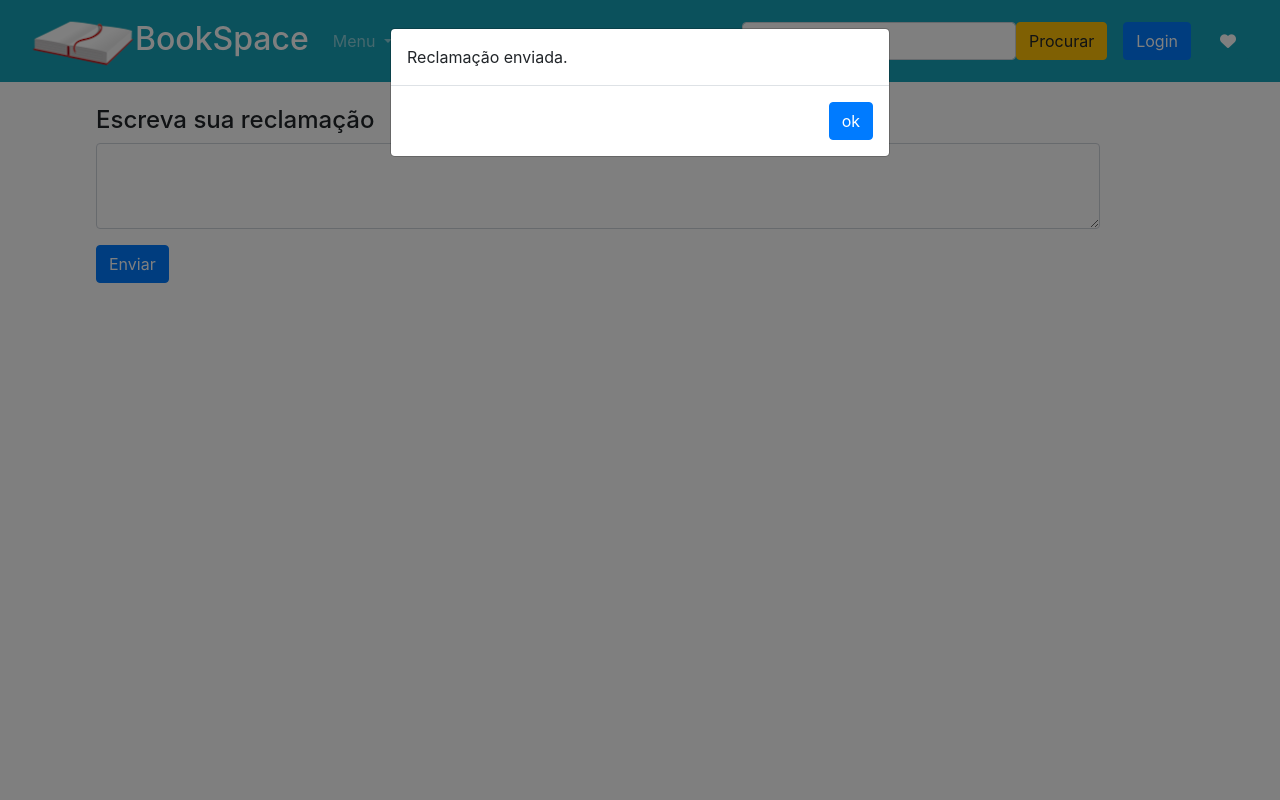
After one commit to dudaraujo/BookSpace, a PHP site: page /reclamacao.php in a window 1280 px wide, after a click on "Enviar". The commit adds this page. Run offline with PHP 8.4, Linux system fonts and the light colour scheme; some libraries are stand-ins or nearby versions.

Commit message:
alteração final

```diff
--- a/BookSite/Detalhes_livros.php
+++ b/BookSite/Detalhes_livros.php
@@ -153,6 +153,10 @@ $avaliacoes = $pesquisa->avaliacoes($livro);
 
                 <button type='button' class="btn btn-primary mr-5" data-toggle="modal" data-target="#exampleModalCenter">
                 Avaliar</button>
+
+                <a href="./reclamacao.php"class="btn btn-primary mr-5">
+                Reclamação
+                </a>
 
                 </div>
 
--- a/BookSite/banco/novoLivro.php
+++ b/BookSite/banco/novoLivro.php
@@ -1,5 +1,5 @@
 <?php
-require_once "./classes/Livro.php";
+require_once "../classes/Livro.php";
 
 //pegando dados do form
 $nome = $_POST["nome"];
--- a/BookSite/classes/Pesquisa.php
+++ b/BookSite/classes/Pesquisa.php
@@ -8,7 +8,7 @@ function pesquisar($b){
         $res = array();
 
         if (!empty($b)){
-        $cmd = $this->banco->query("select * from busca where nome_livro like '$t'
+        $cmd = $this->banco->query("select * from livro where nome_livro like '$t'
         group by cod_livro");
         $res = $cmd->fetchAll(PDO::FETCH_ASSOC);
         }
--- /dev/null
+++ b/BookSite/reclamacao.php
@@ -0,0 +1,48 @@
+<!DOCTYPE html>
+<html lang="en">
+<head>
+    <meta charset="UTF-8">
+    <meta http-equiv="X-UA-Compatible" content="IE=edge">
+    <meta name="viewport" content="width=device-width, initial-scale=1.0">
+    <title>Reclamação</title>
+
+    <link rel="stylesheet" href="node_modules/bootstrap/compiler/bootstrap.css" />
+
+    <link rel="stylesheet" href="style/css/style.css" />
+
+    <link rel="stylesheet" href="./node_modules/font-awesome/css/all.css"/>
+</head>
+<body>
+    <?php require_once "menu.php" ?>
+
+    <div class="col-md-10 ml-5 mt-4 pl-5">
+        <form action="">
+        <div class="form-group">
+            <h4>Escreva sua reclamação</h4>
+            <textarea class="form-control" id="exampleFormControlTextarea1" rows="3"></textarea>
+        </div>
+        <button type="button" class="btn btn-primary" data-toggle="modal" data-target="#modalEnvio">
+            Enviar
+        </button>
+        </form>
+    </div>
+
+<!-- Modal -->
+<div class="modal fade" id="modalEnvio" tabindex="-1" role="dialog" aria-hidden="true">
+  <div class="modal-dialog" role="document">
+    <div class="modal-content">
+      <div class="modal-body">
+        Reclamação enviada.
+      </div>
+      <div class="modal-footer">
+        <button type="button" class="btn btn-primary" data-dismiss="modal">ok</button>
+      </div>
+    </div>
+  </div>
+</div>
+
+    <script src="node_modules/jquery/dist/jquery.js"></script>
+    <script src="node_modules/Popper.js/dist/umd/popper.js"></script>
+    <script src="node_modules/bootstrap/dist/js/bootstrap.js"></script>
+</body>
+</html>
```
Also changed, not shown: BookSite/banco/teste.html (added, +14 -0 lines), BookSite/desejos.php (+14 -1 lines).
